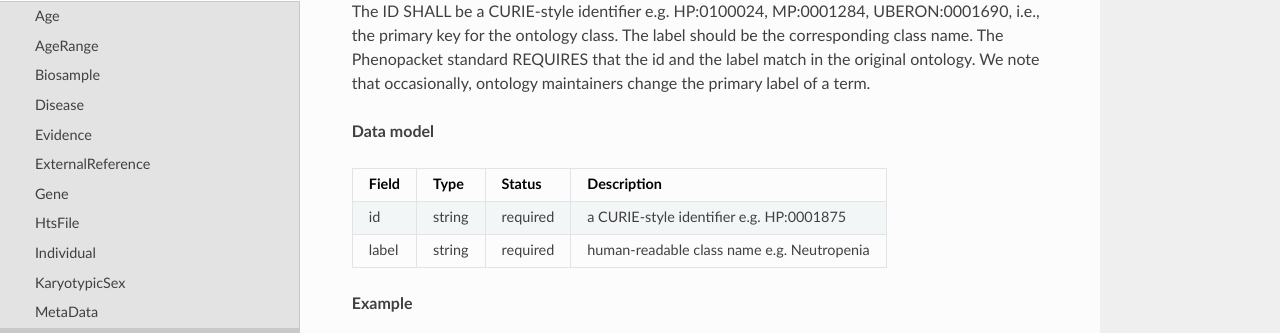
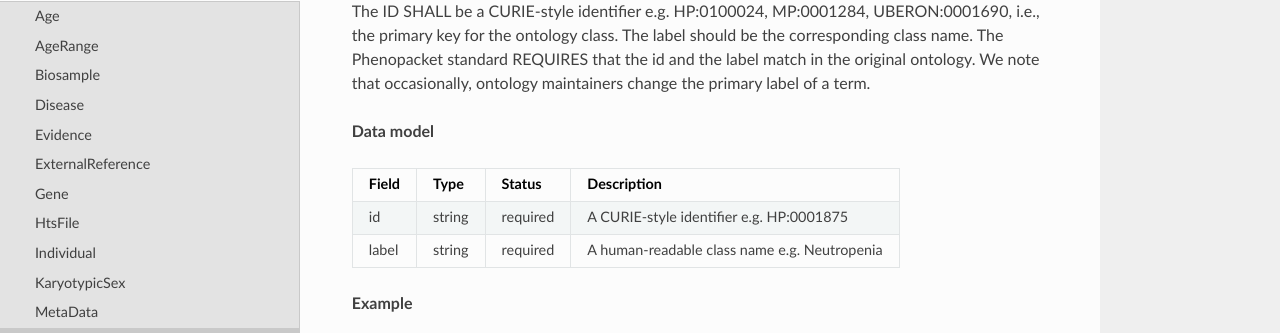
Before and after one commit to phenopackets/phenopacket-schema, a Sphinx documentation site: the page built from docs/ontologyclass.rst, in a window 1280 px wide and 1134 px high. Shown: the part 256-589 px from the top of the window. Built offline with Sphinx 7.4.7 and the Read the Docs theme 2.0.0, drawn with Linux system fonts in a browser that asks for light colours.

```diff
--- a/docs/ontologyclass.rst
+++ b/docs/ontologyclass.rst
@@ -19,8 +19,8 @@ term.
 .. csv-table::
    :header: Field, Type, Status, Description
 
-    id, string, required, a CURIE-style identifier e.g. HP:0001875
-    label, string, required, human-readable class name e.g. Neutropenia
+    id, string, required, A CURIE-style identifier e.g. HP:0001875
+    label, string, required, A human-readable class name e.g. Neutropenia
 
 
 **Example**
```
